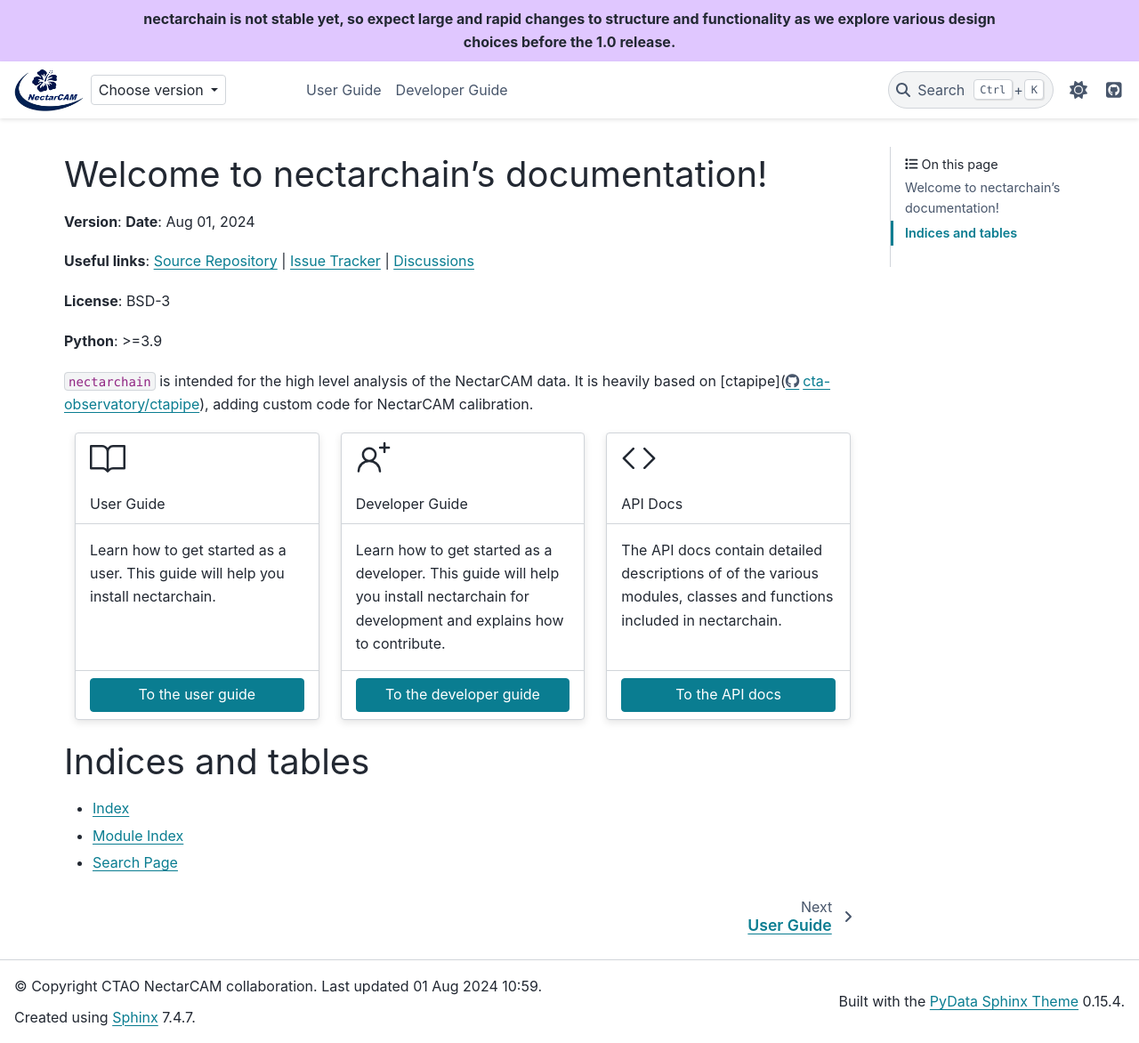
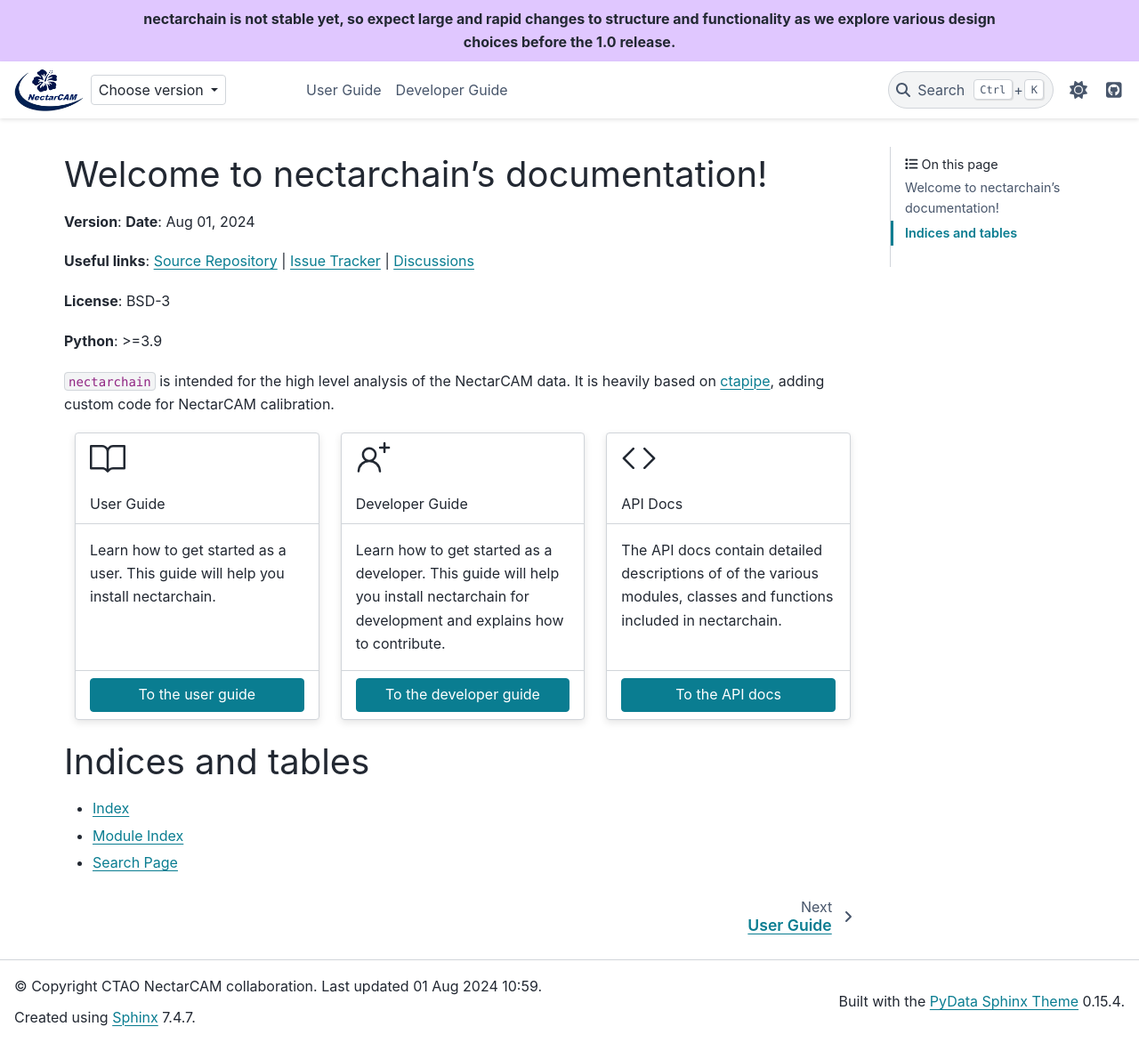
Before and after one commit to cta-observatory/nectarchain, a Sphinx documentation site: the page built from docs/index.rst, in a window 1280 px wide and 1172 px high. Shown: the whole window at 89% size. Built offline with Sphinx 7.4.7 and the PyData theme 0.15.4, drawn with Linux system fonts in a browser that asks for light colours; pages that are not in the unit, such as notebooks, are missing from menus; the version number could not be read and is left out.

Commit message:
Fix ctapipe URL

```diff
--- a/docs/index.rst
+++ b/docs/index.rst
@@ -16,7 +16,7 @@ Welcome to nectarchain's documentation!
 
 **Python**: |python_requires|
 
-``nectarchain`` is intended for the high level analysis of the NectarCAM data. It is heavily based on [ctapipe](https://github.com/cta-observatory/ctapipe), adding custom code for NectarCAM calibration.
+``nectarchain`` is intended for the high level analysis of the NectarCAM data. It is heavily based on `ctapipe <https://github.com/cta-observatory/ctapipe>`_, adding custom code for NectarCAM calibration.
 
 .. _nectarchain_docs:
 
```
